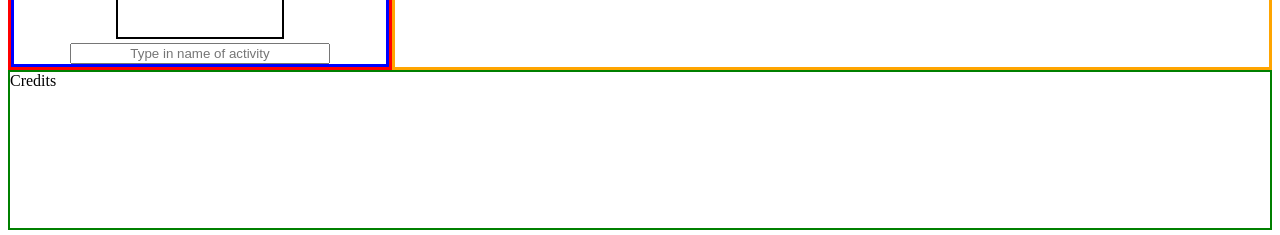
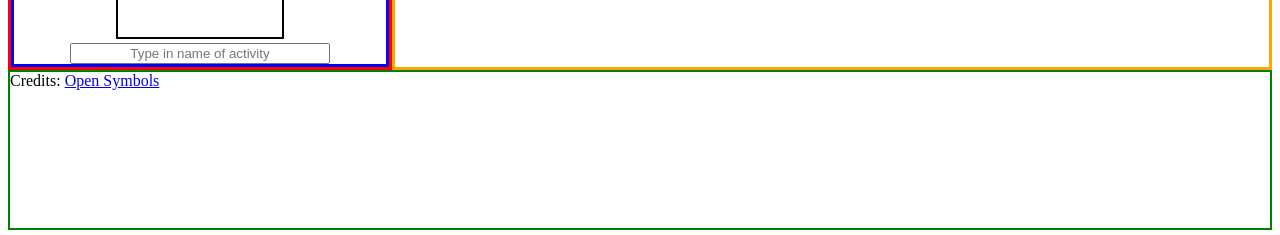
Before and after one commit to jaclynbrothers/prep-and-step, a plain HTML site: page index.html in a window 1280 px wide. Shown: the part 1026-1261 px from the top of the page. Drawn offline with Linux system fonts and the light colour scheme.

Commit message:
Updated html and readme

```diff
--- a/index.html
+++ b/index.html
@@ -57,7 +57,10 @@
     <img class="displayedPictures hidden showImage lunch" src="images/lunch.png.variant-medium.png" alt="lunch picture">
 </section>
 </div>
-<footer class="footer">Credits</footer>
+<footer class="footer">
+    <span>Credits: <a href="https://www.opensymbols.org/" alt="Link to opensymbols.org">Open Symbols</a>
+    </span>
+</footer>
 <script type="text/javascript" src="main.js"></script>
 </body>
 </html>
```
Also changed, not shown: 1 other file.
